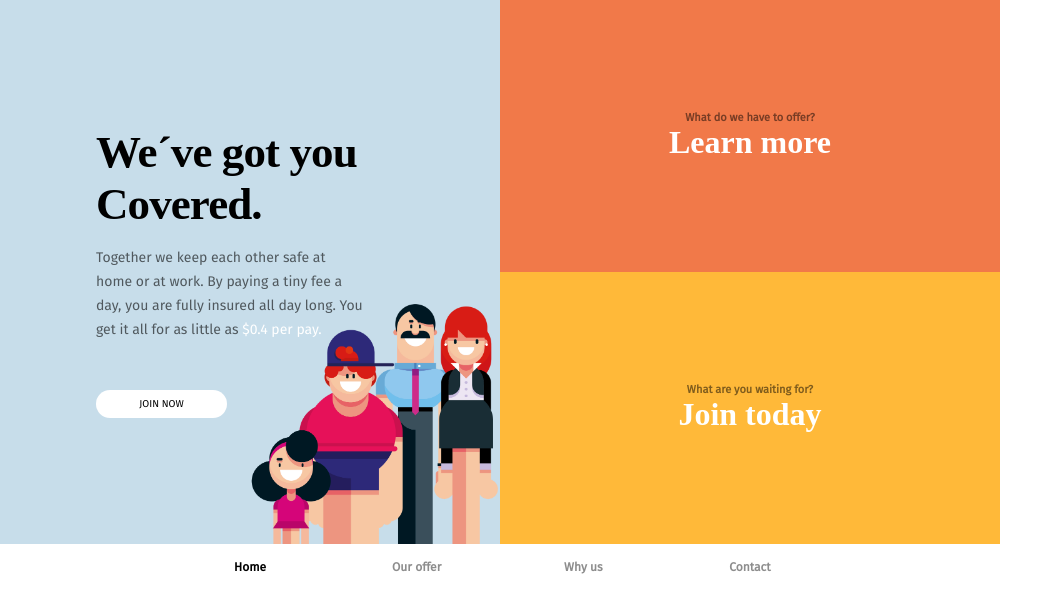
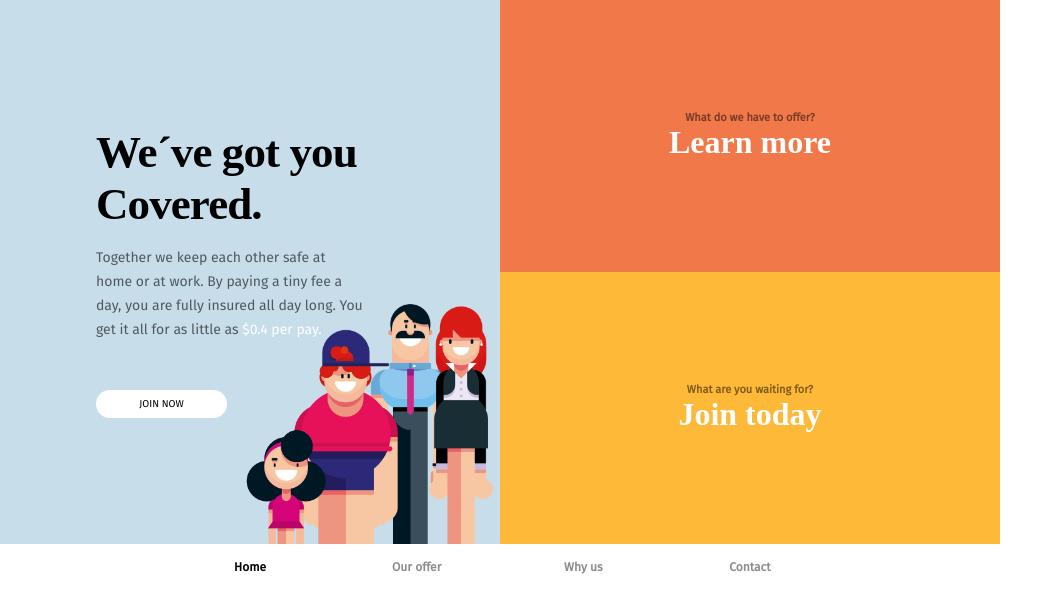
Before and after one commit to adamsjodin/Insurance-grid-, a plain HTML site: page index.html in a window 1280 px wide. Shown: the whole page, without its empty margins (0-1063 px from the left). Drawn offline with Linux system fonts and the light colour scheme; a web font is replaced by a local one.

Commit message:
Update style.css

```diff
--- a/style.css
+++ b/style.css
@@ -26,7 +26,7 @@
     background-image: url("grupparbete-examination-main/img/family.png");
     background-repeat: no-repeat;
     background-size: 50%;
-    background-position: bottom right;
+    background-position: bottom 0 right 2%;
     padding: 1rem;
     display: flex;
     flex-direction: column;
```
